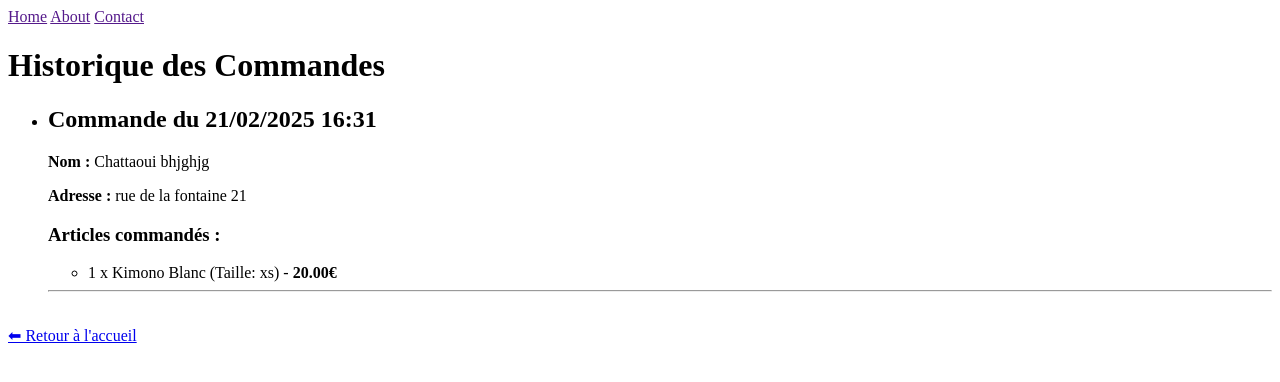
After one commit to Aiglator/ecom, a Django app: page /order-history/ in a window 1280 px wide. The commit adds this page. Shown: the top 382 px of the page. Run offline with Django 5.2, Linux system fonts and the light colour scheme; data comes from the database, SQL or seed files in the repository.

Commit message:
version ajout de order_history et modification pour choisir les tailles disponible

```diff
--- a/shop/models.py
+++ b/shop/models.py
@@ -1,5 +1,6 @@
 from django.db import models
 
+#  Catégories des produits
 class Category(models.Model):
     name = models.CharField(max_length=200)
     date_added = models.DateTimeField(auto_now_add=True)
@@ -10,6 +11,7 @@ class Category(models.Model):
     def __str__(self):
         return self.name
 
+#  Produits
 class Product(models.Model):
     SIZE_CHOICES = [
         ('xs', 'Extra Small'),
@@ -18,18 +20,54 @@ class Product(models.Model):
         ('l', 'Large'),
         ('xl', 'Extra Large'),
     ]
+
     name = models.CharField(max_length=200)
     price = models.DecimalField(max_digits=10, decimal_places=2)
     description = models.TextField(null=True, blank=True)
     category = models.ForeignKey(Category, related_name='products', on_delete=models.CASCADE)
     image = models.ImageField(upload_to='products/', blank=True, null=True)
     date_added = models.DateTimeField(auto_now_add=True)
-    size = models.CharField(max_length=2, choices=SIZE_CHOICES, default='m')
 
+    # Stocke les tailles disponibles sous forme de texte séparé par des virgules
+    available_sizes = models.CharField(max_length=50, default='xs,s,m,l,xl')
 
+    def get_available_sizes(self):
+        """Retourne une liste de tuples (code, label) des tailles disponibles."""
+        size_codes = self.available_sizes.split(',')  # Ex: ['xs', 's', 'm']
+        return [(code, dict(self.SIZE_CHOICES).get(code, code)) for code in size_codes]
 
     class Meta:
         ordering = ['-date_added']
 
     def __str__(self):
         return self.name
+
+#  Commande principale (Client + Infos de livraison)
+class Order(models.Model):
+    name = models.CharField(max_length=100)
+    surname = models.CharField(max_length=100)
+    address = models.TextField()
+    created_at = models.DateTimeField(auto_now_add=True)
+
+    class Meta:
+        ordering = ['-created_at']
+
+    def __str__(self):
+        return f"Commande de {self.name} {self.surname} - {self.created_at.strftime('%d/%m/%Y %H:%M')}"
+
+#  Produits associés à une commande
+class OrderItem(models.Model):
+    order = models.ForeignKey(Order, related_name="items", on_delete=models.CASCADE)
+    product_name = models.CharField(max_length=255)
+    size = models.CharField(max_length=50, choices=Product.SIZE_CHOICES)  # Utilisation des choix prédéfinis
+    quantity = models.PositiveIntegerField()
+    price = models.DecimalField(max_digits=10, decimal_places=2)
+
+    def total_price(self):
+        return self.quantity * self.price
+
+    class Meta:
+        ordering = ['order', 'id']
+
+    def __str__(self):
+        return f"{self.quantity} x {self.product_name} ({self.size})"
--- /dev/null
+++ b/shop/templates/order_history.html
@@ -0,0 +1,42 @@
+<!DOCTYPE html>
+<html lang="fr">
+<head>
+    <meta charset="UTF-8">
+    <meta name="viewport" content="width=device-width, initial-scale=1.0">
+    <title>Historique des Commandes</title>
+</head>
+<body>
+    {% include 'nav.html' %}
+
+    <h1>Historique des Commandes</h1>
+
+    {% if orders %}
+        <ul>
+            {% for order in orders %}
+                <li>
+                    <h2>Commande du {{ order.created_at|date:"d/m/Y H:i" }}</h2>
+                    <p><strong>Nom :</strong> {{ order.name }} {{ order.surname }}</p>
+                    <p><strong>Adresse :</strong> {{ order.address }}</p>
+
+                    <h3>Articles commandés :</h3>
+                    <ul>
+                        {% for item in order.items.all %}
+                            <li>
+                                {{ item.quantity }} x {{ item.product_name }} (Taille: {{ item.size }}) -
+                                <strong>{{ item.total_price }}€</strong>
+                            </li>
+                        {% endfor %}
+                    </ul>
+
+                    <hr>
+                </li>
+            {% endfor %}
+        </ul>
+    {% else %}
+        <p>Aucune commande passée pour le moment.</p>
+    {% endif %}
+
+    <br>
+    <a href="{% url 'index' %}">⬅ Retour à l'accueil</a>
+</body>
+</html>
--- a/shop/urls.py
+++ b/shop/urls.py
@@ -1,5 +1,5 @@
 from django.urls import path
-from .views import index, addtocart, cart_view, remove_from_cart,search_product,checkout
+from .views import index, addtocart, cart_view, remove_from_cart,search_product,checkout,order_history
 
 urlpatterns = [
     path('', index, name='index'),  # Liste des produits
@@ -8,5 +8,6 @@ urlpatterns = [
     path('add-to-cart/<int:product_id>/', addtocart, name='add_to_cart'),
     path('remove-from-cart/<int:product_id>/<str:size>/', remove_from_cart, name='remove_from_cart'),
     path('search/', search_product, name='search_product'),
-    path('checkout/', checkout, name='checkout'),  # ✅ Nouvelle route pour la commande
+    path('checkout/', checkout, name='checkout'),  #  Nouvelle route pour la commande
+    path('order-history/', order_history, name='order_history'),  #  Ajout de l'historique
 ]
--- a/shop/views.py
+++ b/shop/views.py
@@ -1,10 +1,11 @@
-# attention ce code a été réalisé dans le cadre d'un devoir python
-# toute fois il est fonctionnel ceci est un Message du développeur Rayan Chattaoui
+# Attention : ce code a été réalisé dans le cadre d'un devoir Python.
+# Toutefois, il est fonctionnel. Ceci est un message du développeur Rayan Chattaoui.
+
 from django.shortcuts import render, get_object_or_404, redirect
-import re   # importation de cette bibliothéque pour le regex de la carte bancaire vue quelle n'est pas stocker je l'utilise au ca ou
+import re  # Importation pour la vérification du numéro de carte bancaire avec Regex
 from django.db.models import Q
-from django.http import HttpResponse,HttpResponseBadRequest
-from .models import Product
+from django.http import HttpResponse, HttpResponseBadRequest
+from .models import Product, Order, OrderItem  # Import des modèles
 
 # Page d'accueil avec liste des produits et filtres
 def index(request):
@@ -26,7 +27,7 @@ def index(request):
         products = products.filter(price__lte=int(max_price))
 
     if size_filter:
-        products = products.filter(size=size_filter)
+        products = products.filter(available_sizes__icontains=size_filter)
 
     product = get_object_or_404(Product, id=product_id) if product_id else None
 
@@ -56,7 +57,8 @@ def index(request):
         'size_filter': size_filter
     })
 
-# Ajout d'un produit au panier
+
+#  Ajout d'un produit au panier
 def addtocart(request, product_id):
     product = get_object_or_404(Product, id=product_id)
     cart = request.session.get('cart', {})
@@ -82,7 +84,7 @@ def addtocart(request, product_id):
 
     return redirect('index')
 
-# Affichage des produits filtrés
+#  Affichage des produits filtrés par recherche
 def search_product(request):
     query = request.GET.get('q', '').strip()
     products = Product.objects.filter(Q(name__icontains=query) | Q(description__icontains=query)) if query else Product.objects.none()
@@ -94,7 +96,7 @@ def search_product(request):
         'size_choices': Product.SIZE_CHOICES
     })
 
-# Affichage du panier
+#  Affichage du panier
 def cart_view(request):
     cart = request.session.get('cart', {})
     total = sum(float(item['price']) * int(item['quantity']) for item in cart.values())
@@ -108,7 +110,7 @@ def cart_view(request):
         'size_choices': Product.SIZE_CHOICES
     })
 
-# Suppression d'un produit du panier
+#  Suppression d'un produit du panier
 def remove_from_cart(request, product_id, size):
     cart = request.session.get('cart', {})
     cart_key = f"{product_id}_{size}"
@@ -120,7 +122,7 @@ def remove_from_cart(request, product_id, size):
 
     return redirect('index')
 
-# Page de commande
+#  Page de commande (Checkout)
 def checkout(request):
     if request.method == 'POST':
         name = request.POST.get('name')
@@ -128,25 +130,54 @@ def checkout(request):
         mail = request.POST.get('mail')
         address = request.POST.get('address')
         card_number = request.POST.get('card_number')
+
         # attention : ne jamais stocker les numéros de carte bancaire en clair dans une base de données ceci est pour un devoir python
 
         # if not re.match(r"^\d{13,19}$", card_number):
         #     return HttpResponseBadRequest("Numéro de carte invalide.")
         # ceci est un exemple de regex pour la carte bancaire mais c'est surtout utilissée dans le cadre de la vérification de maim
 
+        #  Vérification du panier
         cart = request.session.get('cart', {})
         if not cart:
             return HttpResponse("Votre panier est vide ! <a href='/'>Retour</a>")
 
+        #  Création de la commande
+        order = Order.objects.create(
+            name=name,
+            surname=surname,
+            address=address
+        )
+
+        #  Enregistrement des articles commandés
+        for item in cart.values():
+            OrderItem.objects.create(
+                order=order,
+                product_name=item['name'],
+                size=item['size'],
+                quantity=item['quantity'],
+                price=item['price']
+            )
+
+        #  Vider le panier après la commande
         request.session['cart'] = {}
         request.session.modified = True
 
         return HttpResponse(f"""
-            <h2>Commande validée</h2>
+            <h2>Commande validée avec succès</h2>
             <p>Merci {name} {surname} pour votre achat.</p>
-            <p> Cette commande est enregistrer sous le mail : {mail}</p>
-            <p>Votre commande sera envoyée à : {address}.</p>
-            <a href="/">Retour à l'accueil</a>
+            <p>Cette commande est enregistrée sous le mail : {mail}</p>
+            <p>Votre commande sera envoyée à l'adresse : {address}</p>
+            <br>
+            <a href="/">Retour à l'accueil</a> | <a href="/order-history/">Voir mon historique de commandes</a>
         """)
 
     return render(request, 'checkout.html')
+
+#  Page de l'historique des commandes
+def order_history(request):
+    orders = Order.objects.prefetch_related("items").order_by('-created_at')
+
+    return render(request, 'order_history.html', {
+        'orders': orders
+    })
```
Also changed, not shown: shop/templates/index.html (+10 -9 lines), db.sqlite3, image/products/kimono_bleu.jpg (added), image/products/kimono_rouge.jpg (added), shop/migrations/0007_order_orderitem.py (added), shop/migrations/0008_remove_product_size_product_available_sizes.py (added), shop/migrations/0009_alter_orderitem_options_alter_orderitem_size.py (added).
